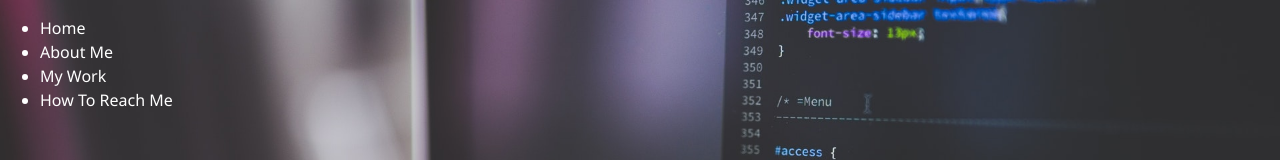
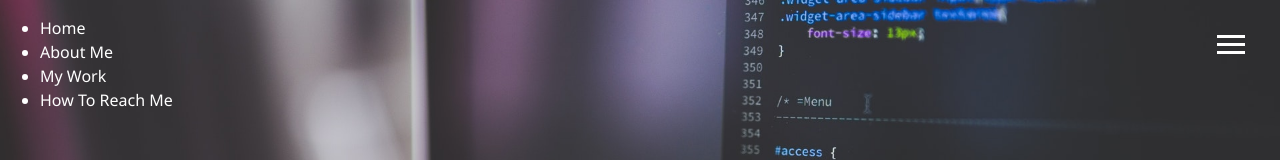
Before and after one commit to gazjosef/modern_portfolio_react, a React (Create React App) app: page / in a window 1280 px wide. Shown: the top 160 px of the page. Built offline with nearby package versions, Linux system fonts and the light colour scheme; the HTML template or start-up script is replaced by a standard one.

Commit message:
Added _menu.scss

```diff
--- /dev/null
+++ b/src/scss/_menu.scss
@@ -0,0 +1,18 @@
+// Menu Button
+
+.menu-btn {
+  position: absolute;
+  z-index: 3;
+  right: 35px;
+  top: 35px;
+  cursor: pointer;
+  @include easeOut;
+
+  .btn-line {
+    width: 28px;
+    height: 3px;
+    margin: 0 0 5px 0;
+    background: #fff;
+    @include easeOut;
+  }
+}
--- a/src/scss/main.scss
+++ b/src/scss/main.scss
@@ -1,4 +1,5 @@
 @import "config";
+@import "menu";
 
 * {
   @include background();
```
